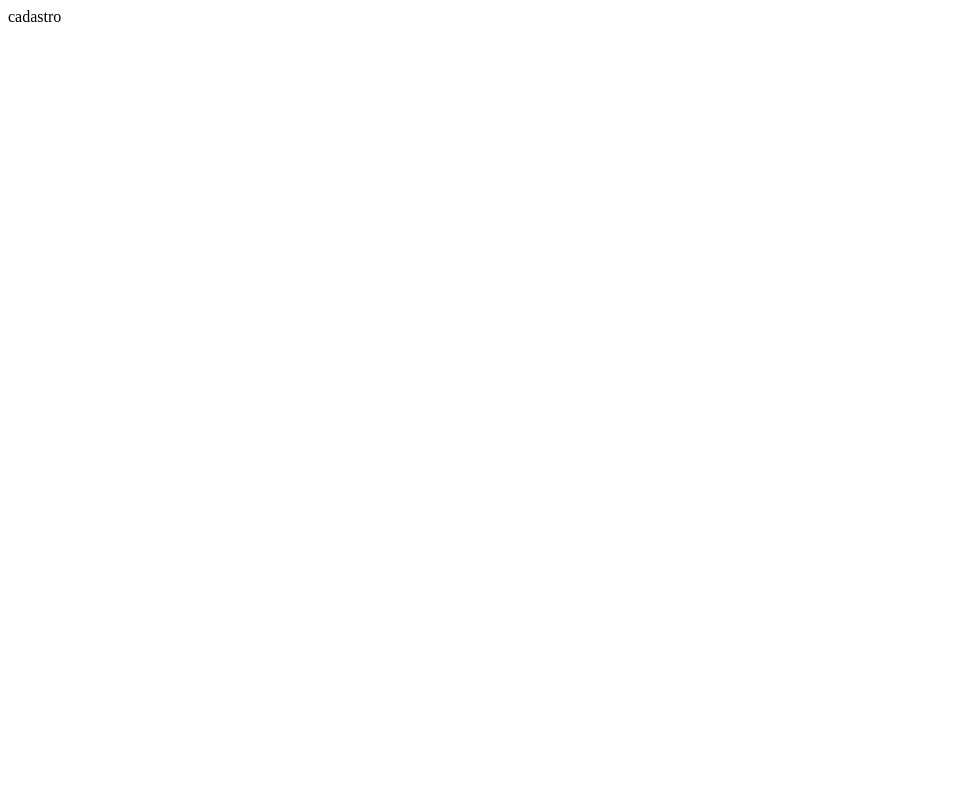
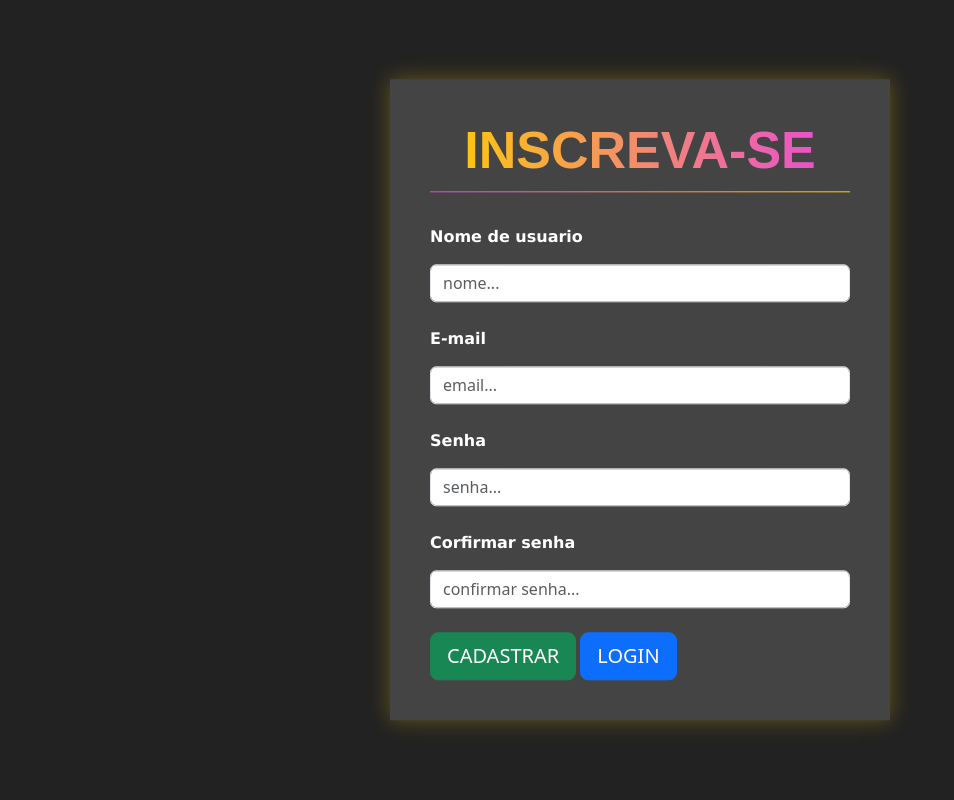
Before and after one commit to Emersoninho/sistema_de_freelancer, a Django app: page /auth/cadastro/ in a window 1280 px wide. Before the commit the part shown is almost empty. Shown: the whole page, without its empty margins (0-954 px from the left). Run offline with Django 5.2, Linux system fonts and the light colour scheme.

Commit message:
criação do html e css junto com a base

```diff
--- a/autentication/templates/cadastro.html
+++ b/autentication/templates/cadastro.html
@@ -1 +1,30 @@
-cadastro
+{% extends "base.html" %}
+{% load static %}
+
+{% block title %}Freelancer{% endblock %}
+
+{% block head %}
+    <link rel="stylesheet" href="{% static 'autentication/css/cadastro.css' %}">
+{% endblock head %}
+
+{% block body %}
+    <div class="box">
+        <form>
+            <h1 class="titulo font-degrade borda-bottom-degrade">INSCREVA-SE</h1>
+            <br>
+            <span class="span-descricao">Nome de usuario</span>
+            <input type="text" class="form-control input-cadastro" placeholder="nome..." name="username">
+            <br>
+            <span class="span-descricao">E-mail</span>
+            <input type="email" class="form-control input-cadastro" placeholder="email..." name="email">
+            <br>
+            <span class="span-descricao">Senha</span>
+            <input type="password" class="form-control input-cadastro" placeholder="senha..." name="password">
+            <br>
+            <span class="span-descricao">Corfirmar senha</span>
+            <input type="password" class="form-control input-cadastro" placeholder="confirmar senha..." name="confirm_password">
+            <br><input type="submit" value="CADASTRAR" class="btn btn-success btn-lg">
+            <a href="#" class="btn btn-primary btn-lg">LOGIN</a>
+        </form>
+    </div>
+{% endblock %}
--- a/autentication/views.py
+++ b/autentication/views.py
@@ -2,4 +2,4 @@ from django.shortcuts import render
 from django.http import HttpResponse
 
 def cadastro(request):
-    return HttpResponse('cadastro')
+    return render(request, 'cadastro.html')
--- a/freelaway/settings.py
+++ b/freelaway/settings.py
@@ -116,7 +116,7 @@ USE_TZ = True
 # https://docs.djangoproject.com/en/6.0/howto/static-files/
 
 STATIC_URL = 'static/'
-STATICFILES_DIRS = BASE_DIR / 'static',
+STATICFILES_DIRS = [BASE_DIR / 'static',]
 STATIC_ROOT = BASE_DIR / 'staticfiles'
 
 MEDIA_ROOT = BASE_DIR / 'media'
--- /dev/null
+++ b/static/autentication/css/cadastro.css
@@ -0,0 +1,44 @@
+.fundo{
+    background-color: #222;
+    color: white;
+}
+
+.box{
+    background-color: #444;
+    width: 500px;
+    padding: 40px;
+    position: absolute;
+    top: 50%;
+    left: 50%;
+    transform: translate(-50%,-50%);
+    box-shadow: 0 0px 20px 0 rgba( 255, 207, 0, 0.3 );
+}
+
+.span-descricao{
+    font-family:'Lucida Sans', 'Lucida Sans Regular', 'Lucida Grande', 'Lucida Sans Unicode', Geneva, Verdana, sans-serif;
+    font-weight: bold;
+}
+.input-cadastro{
+    margin-top: 15px;
+}
+
+.font-degrade{
+    background-image: linear-gradient(90deg, rgba(255,207,0,1) 0%, rgba(231,71,220,1) 100%);
+    background-clip: text;
+        -webkit-background-clip: text;
+    color: transparent;
+    padding-bottom: 10px;
+}
+
+.titulo{
+text-align: center;
+    font-family: Arial, Helvetica, sans-serif;
+    font-weight: bold;
+    font-size: 52px;
+}
+
+.borda-bottom-degrade{
+    border-bottom: 1px solid transparent;
+    border-image: linear-gradient(90deg,rgba(231,71,220,1) 0%,rgba(255,207,0,1) 100%);
+    border-image-slice: 1;
+}
--- /dev/null
+++ b/templates/base.html
@@ -0,0 +1,14 @@
+<!doctype html>
+<html lang="en">
+  <head>
+    <meta charset="utf-8">
+    <meta name="viewport" content="width=device-width, initial-scale=1">
+    <title>{% block title %}Freelancer{% endblock %}</title>
+    <link href="https://cdn.jsdelivr.net/npm/bootstrap@5.3.8/dist/css/bootstrap.min.css" rel="stylesheet">
+    {% block head %}{% endblock %}
+  </head>
+  <body class="fundo">
+    {% block body %}{% endblock %}
+    <script src="https://cdn.jsdelivr.net/npm/bootstrap@5.3.8/dist/js/bootstrap.bundle.min.js"></script>
+  </body>
+</html>
```
